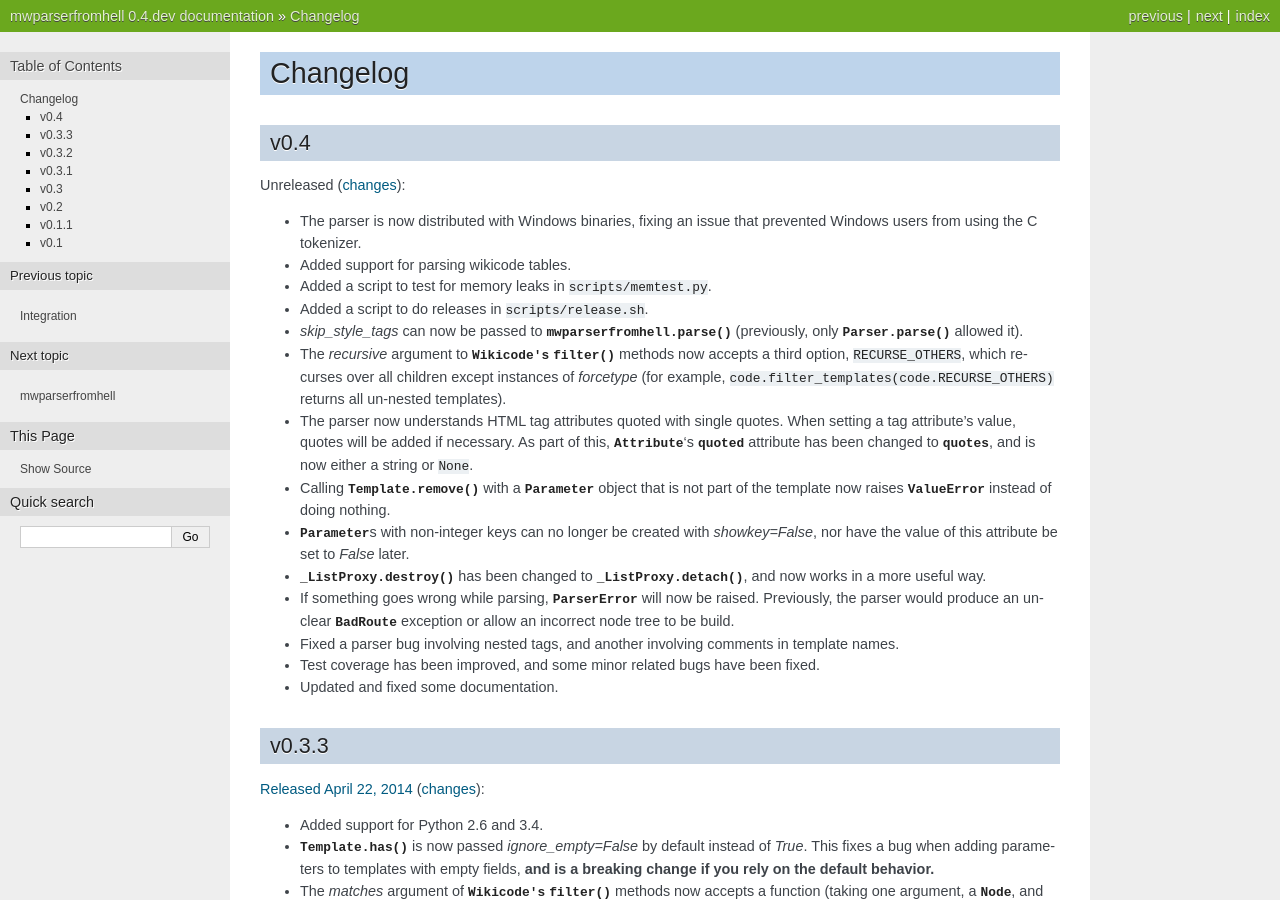
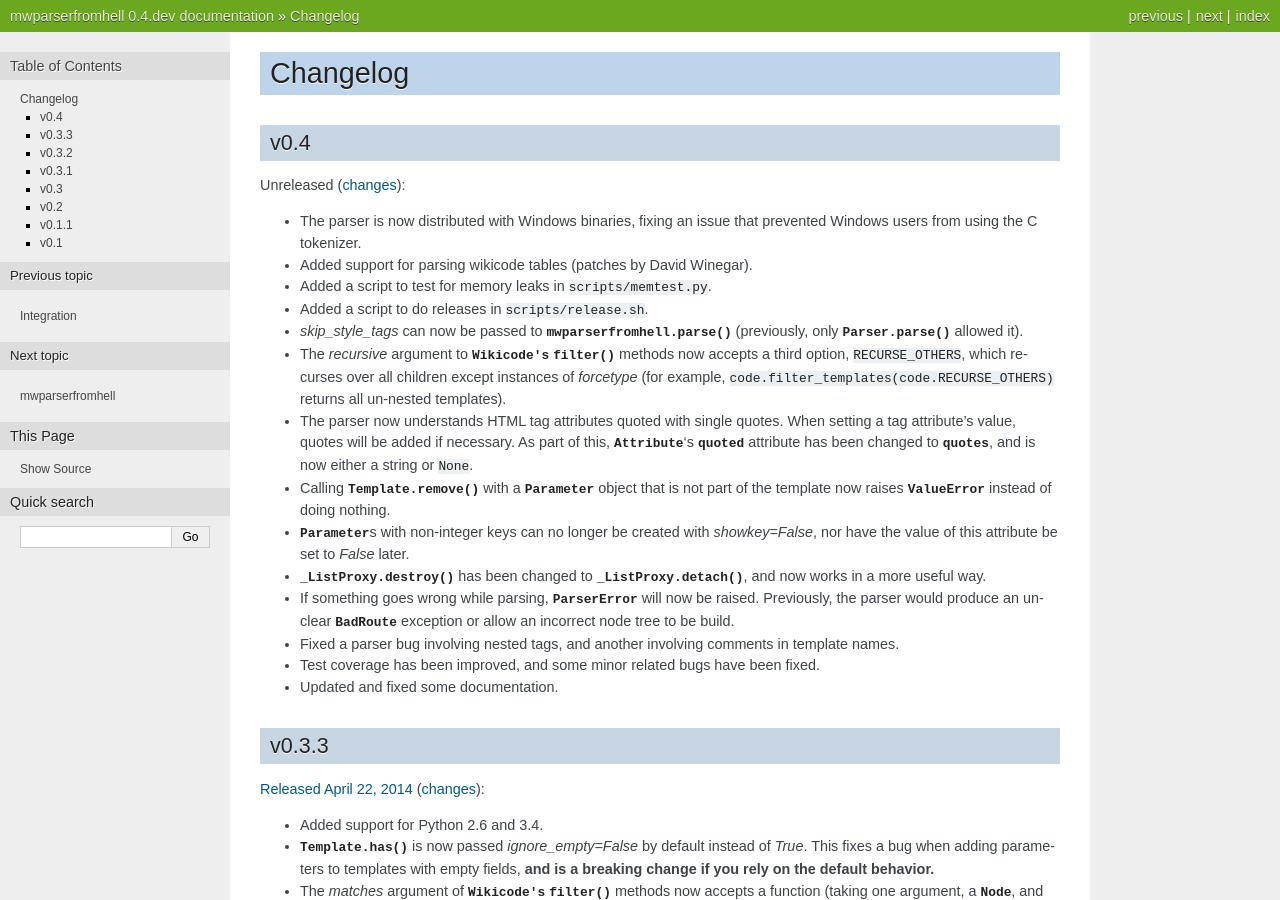
Before and after one commit to earwig/mwparserfromhell, a Sphinx documentation site: the page built from docs/changelog.rst, in a window 1280 px wide and 900 px high. Built offline with Sphinx 7.4.7, drawn with Linux system fonts in a browser that asks for light colours.

Commit message:
Credit for table parsing code. [skip ci]

```diff
--- a/docs/changelog.rst
+++ b/docs/changelog.rst
@@ -9,7 +9,7 @@ Unreleased
 
 - The parser is now distributed with Windows binaries, fixing an issue that
   prevented Windows users from using the C tokenizer.
-- Added support for parsing wikicode tables.
+- Added support for parsing wikicode tables (patches by David Winegar).
 - Added a script to test for memory leaks in :file:`scripts/memtest.py`.
 - Added a script to do releases in :file:`scripts/release.sh`.
 - *skip_style_tags* can now be passed to :func:`mwparserfromhell.parse()
```
Also changed, not shown: 1 other file.
